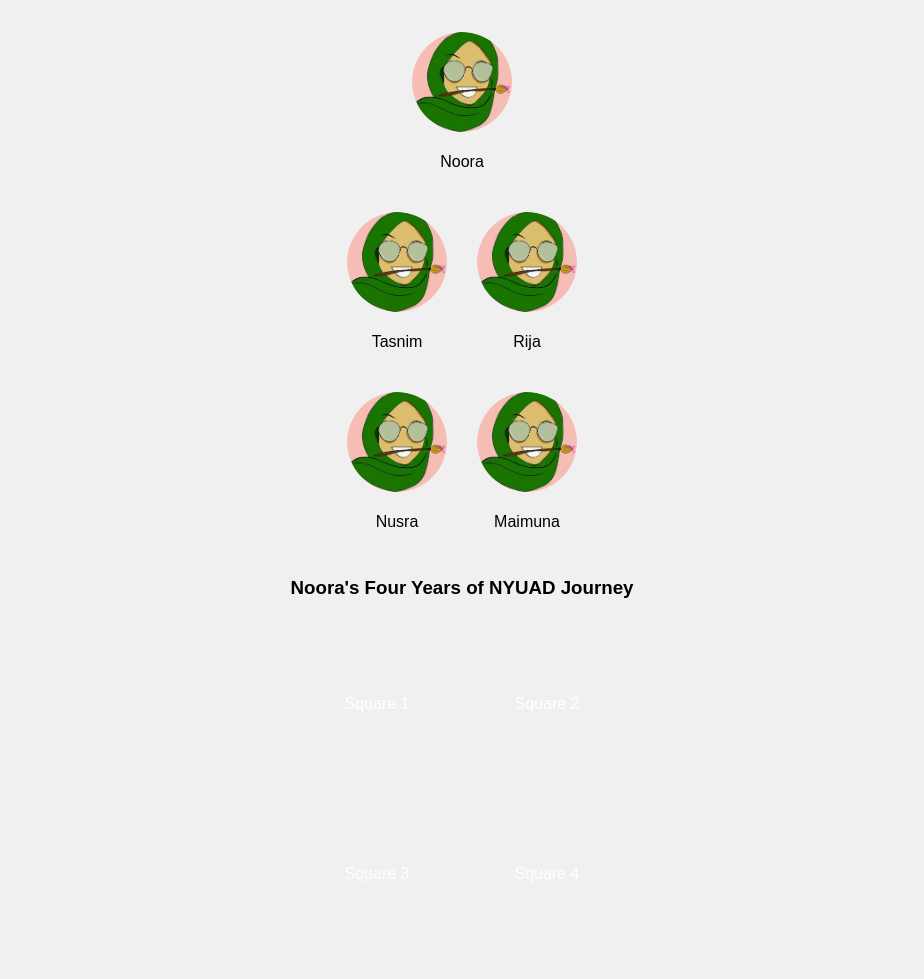
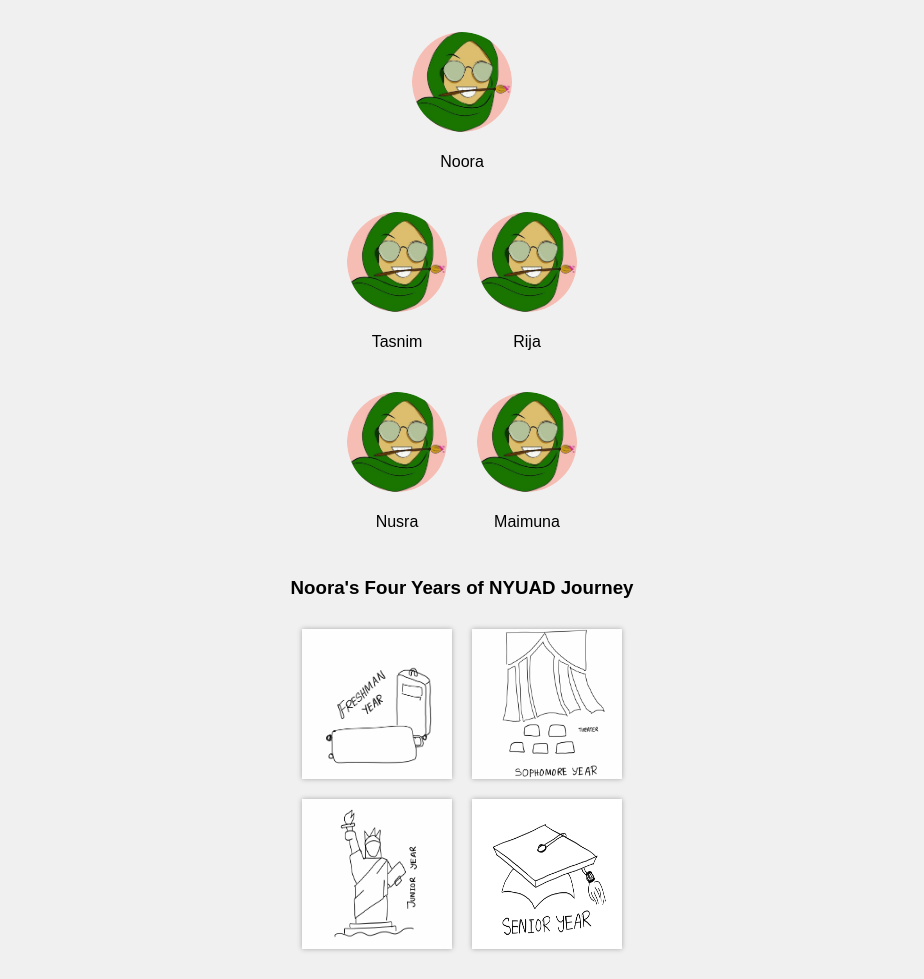
Before and after one commit to Hadiulnavid23/CommunicationsLabFall23.github.io, a plain HTML site: page ComicStrip/index.html in a window 1280 px wide. Shown: the part 105-1084 px from the top of the page, without its empty margins (178-1102 px from the left). Drawn offline with Linux system fonts and the light colour scheme.

Commit message:
Update index.html

```diff
--- a/ComicStrip/index.html
+++ b/ComicStrip/index.html
@@ -66,7 +66,7 @@
             onmouseout="hideBubble('bubble1')"
             onclick="navigateToPage('freshmenyear.html')"
           >
-            Square 1
+            <img src="1styr.png" alt="Freshman Year" />
             <div class="bubble" id="bubble1">
               Clicking Noora's freshman year journey will unlock a journey
               through her overwhelming and exciting days to transitioning to
@@ -79,7 +79,7 @@
             onmouseout="hideBubble('bubble2')"
             onclick="navigateToPage('sophomore.html')"
           >
-            Square 2
+            <img src="2ndyr.png" alt="Sophomore Year" />
             <div class="bubble" id="bubble2">
               Sophomore year reflects emotions Happiness + Excitement + Doubt
               for Noora
@@ -93,7 +93,7 @@
             onmouseout="hideBubble('bubble3')"
             onclick="navigateToPage('junior.html')"
           >
-            Square 3
+            <img src="3rdyr.png" alt="Junior Year" />
             <div class="bubble" id="bubble3">
               Junior year reflects emotions Tire + Inferiority Complex + Growth
             </div>
@@ -104,7 +104,7 @@
             onmouseout="hideBubble('bubble4')"
             onclick="navigateToPage('senior.html')"
           >
-            Square 4
+            <img src="4thyr.png" alt="Senior Year" />
             <div class="bubble" id="bubble4">
               Senior year reflects emotions Fear + Getting a Hold of Things +
               Success
```
